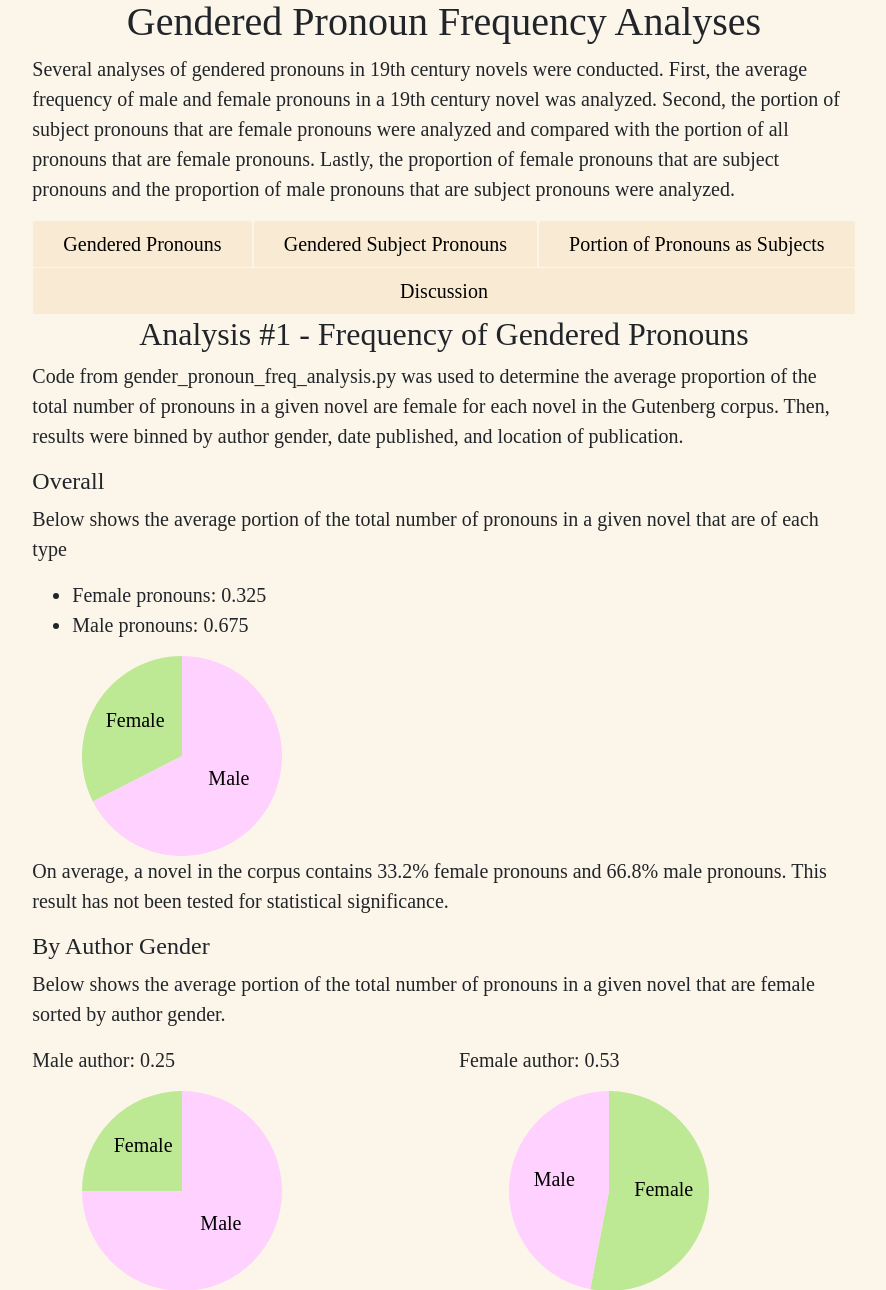
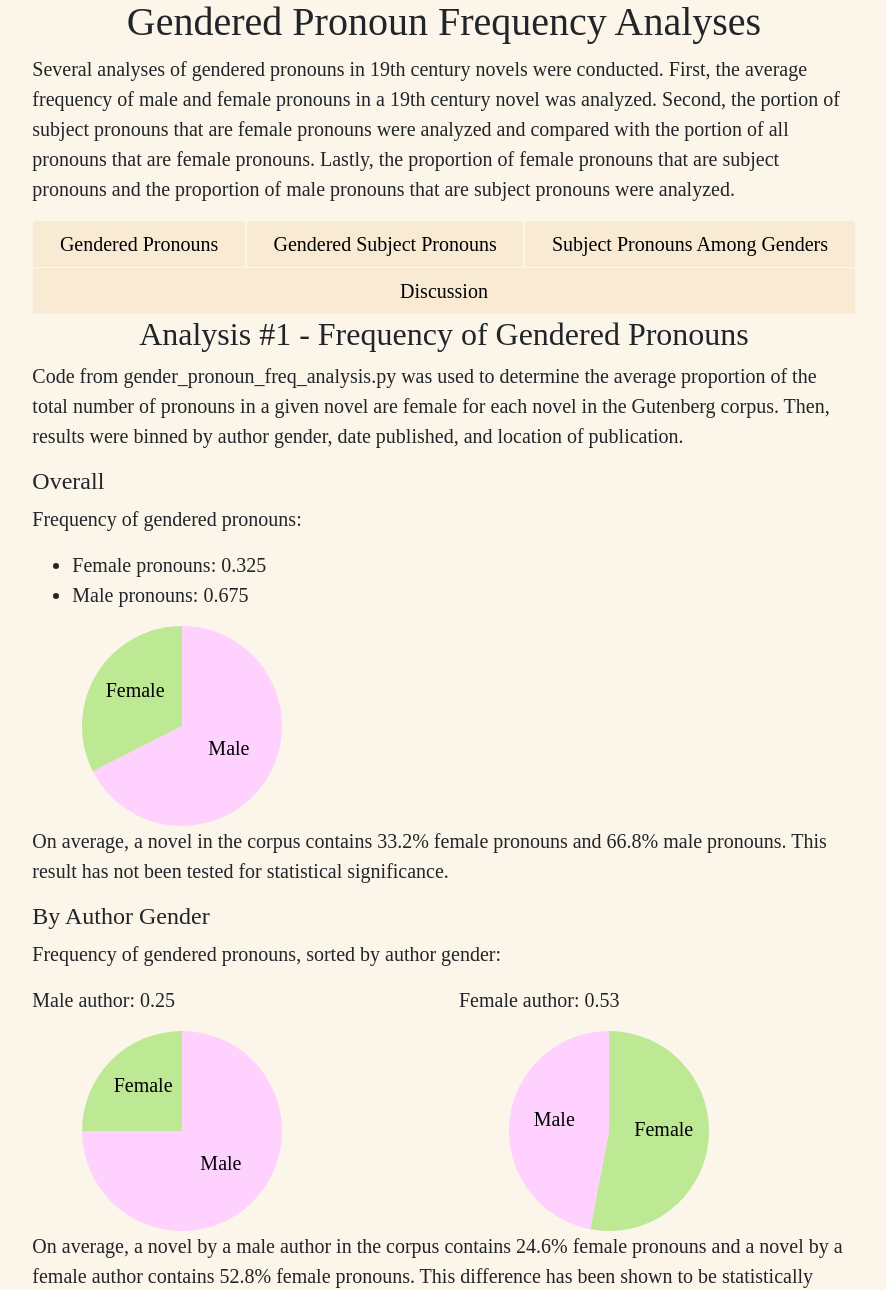
Before and after one commit to dhmit/gender_novels_site, a Flask app: page /info/pronoun_frequency_analysis in a window 1280 px wide. Shown: the part 216-1506 px from the top of the page, without its empty margins (196-1082 px from the left). Run offline with Flask 2, Linux system fonts and the light colour scheme; some libraries are stand-ins or nearby versions; some web fonts are replaced.

Commit message:
edited Pronoun Frequency page for concision and clarity

```diff
--- a/templates/pronoun_frequency.html
+++ b/templates/pronoun_frequency.html
@@ -38,9 +38,9 @@
                                 Pronouns</a>
                         </li>
                         <li class="nav-item">
-                            <a class="nav-link active" href="#pronoun_proportion"
-                               style="background-color:#F9EBD3;border-color:#FCF5E9">Portion of
-                                Pronouns as Subjects</a>
+                            <a class="nav-link active" href="#subject_proportion"
+                               style="background-color:#F9EBD3;border-color:#FCF5E9">Subject
+                                Pronouns Among Genders</a>
                         </li>
                         <li class="nav-item">
                             <a class="nav-link active" href="#discussion"
@@ -58,8 +58,7 @@
 
                                 <h4>Overall</h4>
                                     <p>
-                                        Below shows the average portion of the total number of pronouns in a given novel that are
-                                        of each type
+                                        Frequency of gendered pronouns:
                                     </p>
                                         <ul>
                                             <li>Female pronouns: 0.325</li>
@@ -73,8 +72,7 @@
 
                                 <h4>By Author Gender</h4>
                                     <p>
-                                        Below shows the average portion of the total number of pronouns in a given novel that are
-                                        female sorted by author gender.
+                                        Frequency of gendered pronouns, sorted by author gender:
                                     </p>
                                     <div class="row">
                                         <div class="col-md-6">
@@ -122,8 +120,7 @@
 
                                 <h4>Overall</h4>
                                     <p>
-                                        Below shows the average portion of the total number of subject pronouns in a given novel
-                                        that are of each type
+                                        Frequency of gendered pronouns among subject pronouns:
                                     </p>
                                         <ul>
                                             <li>Female pronouns: 0.325</li>
@@ -131,7 +128,8 @@
                                         </ul>
                                     <svg width="300" height="200" id="svg_3"> </svg>
                                     <p>
-                                        On average, a novel in corpus contains 32.5% female pronouns and 67.5% male pronouns. This
+                                        On average, a novel in corpus contains 32.5% female
+                                        subject pronouns and 67.5% male subject pronouns. This
                                         result has not been tested for statistical significance.
                                     </p>
                                     <p>
@@ -140,7 +138,8 @@
                                     </p>
 
                                 <h4>By Author Gender</h4>
-                                    <p>Below shows the average portion of the total number of pronouns in a given novel that are female sorted by author gender</p>
+                                    <p>Frequency of female subject pronouns sorted by
+                                        author gender:</p>
                                     <div class="row">
                                         <div class="col-md-6">
                                             <p>Male author: 0.24</p>
@@ -153,8 +152,10 @@
                                         </div>
                                     </div>
                                     <p>
-                                        On average, a novel by a male author in the corpus contains 24.0% female pronouns and a novel
-                                        by a female author contains 52.0% female pronouns. This difference was shown to be statistically
+                                        On average, a novel by a male author in the corpus
+                                        contains 24.0% female subject pronouns and a novel
+                                        by a female author contains 52.0% female subject pronouns.
+                                        This difference was shown to be statistically
                                         significant at the p = 0.05 level with an independent t test.
                                     </p>
                                     <p>
@@ -180,9 +181,8 @@
                                         or publication location.
                                     </p>
 
-                        <h2 id="pronoun_proportion">Analysis #3 - Frequency of Each Type of
-                            Gendered Pronoun that are
-                            Subject Pronouns</h2>
+                        <h2 id="subject_proportion">Analysis #3 - Frequency of Subject Pronouns
+                            among Gendered Pronouns</h2>
                             <p>
                                 Code from gender_pronoun_freq_analysis.py was used to determine the average proportion of
                                 the total number of pronouns of a given gender that are subject pronouns for each novel in
@@ -196,8 +196,8 @@
 
                                 <h4>Overall</h4>
                                     <p>
-                                        Below are the average proportion of the pronouns of the given gender that are subject
-                                        pronouns.
+                                        Portion of gendered pronouns that are
+                                        subject pronouns:
                                     </p>
                                 <div class="row">
                                     <div class="col-md-6">
@@ -218,8 +218,7 @@
 
                             <h3>3a - Female Pronouns</h3>
                                 <p>
-                                    The following are the average proportions of female pronouns in a given novel that are
-                                    subject pronouns.
+                                    Portion of female pronouns that are subject pronouns:
                                 </p>
 
                                 <h4>By Author Gender</h4>
@@ -246,11 +245,10 @@
 
                             <h3>3b - Male Pronouns</h3>
                                 <p>
-                                    The following are the average proportions of male pronouns in a given novel that are
-                                    subject pronouns.
+                                    Portion of male pronouns that are subject pronouns:
                                 </p>
 
-                                <h4>Author Gender</h4>
+                                <h4>By Author Gender</h4>
                                     <ul>
                                         <li>Male: 0.75</li>
                                         <li>Female: 0.73</li>
```
Also changed, not shown: static/markdowns/install_gutenberg.md (deleted, +0 -63 lines).
